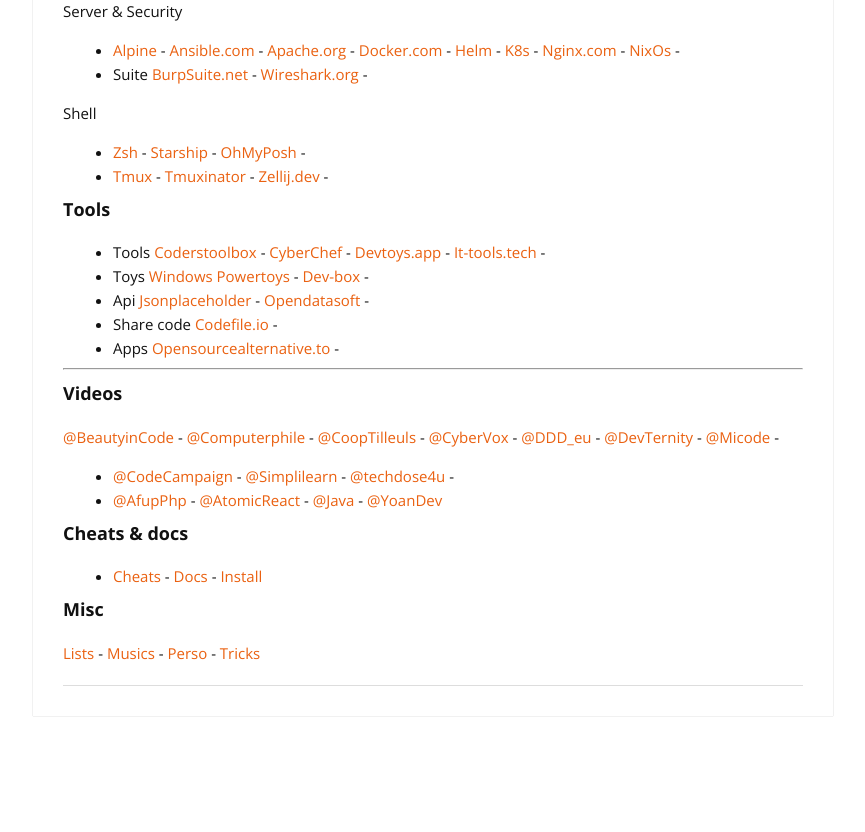
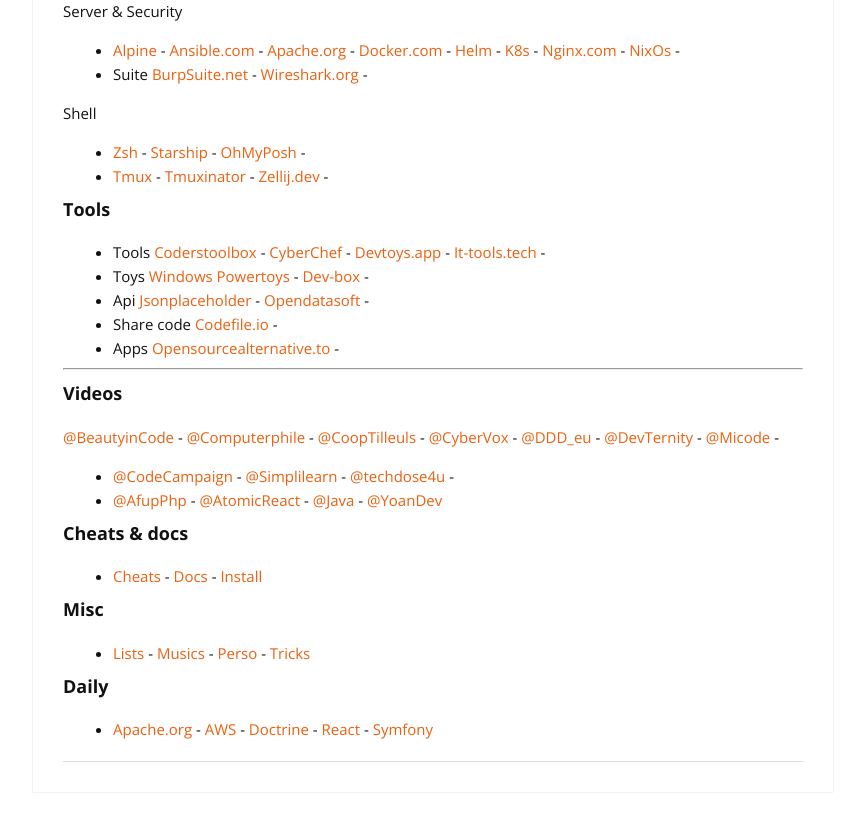
Before and after one commit to cylmat/cylmat.github.io, a Jekyll site: the page built from _pages/USEFUL.md, in a window 1280 px wide and 900 px high, scrolled down 2483 px. Shown: the top 832 px of the window, without its empty margins (207-1072 px from the left). Built offline with Jekyll 4.4.1, drawn with Linux system fonts in a browser that asks for light colours; nearby versions of some CDN libraries.

Commit message:
Update USEFUL.md

```diff
--- a/_pages/USEFUL.md
+++ b/_pages/USEFUL.md
@@ -143,7 +143,10 @@
 [@YoanDev](https://m.youtube.com/@yoandevco)
 
 ### Cheats & docs
-- [Cheats](https://github.com/cylmat/cheats) - [Docs](https://github.com/cylmat/docs) - [Install](https://github.com/cylmat/docs/tree/main/install)
+* [Cheats](https://github.com/cylmat/cheats) - [Docs](https://github.com/cylmat/docs) - [Install](https://github.com/cylmat/docs/tree/main/install)
 
 ### Misc
-[Lists](https://cylmat.github.io/lists) - [Musics](https://cylmat.github.io/musics) - [Perso](https://cylmat.github.io/personnalite) - [Tricks](https://cylmat.github.io/tricks)
+* [Lists](https://cylmat.github.io/lists) - [Musics](https://cylmat.github.io/musics) - [Perso](https://cylmat.github.io/personnalite) - [Tricks](https://cylmat.github.io/tricks)
+
+### Daily
+* [Apache.org](https://projects.apache.org) - [AWS](https://aws.amazon.com) - [Doctrine](https://www.doctrine-project.org) - [React](https://react.dev/) - [Symfony](https://symfony.com)
```
